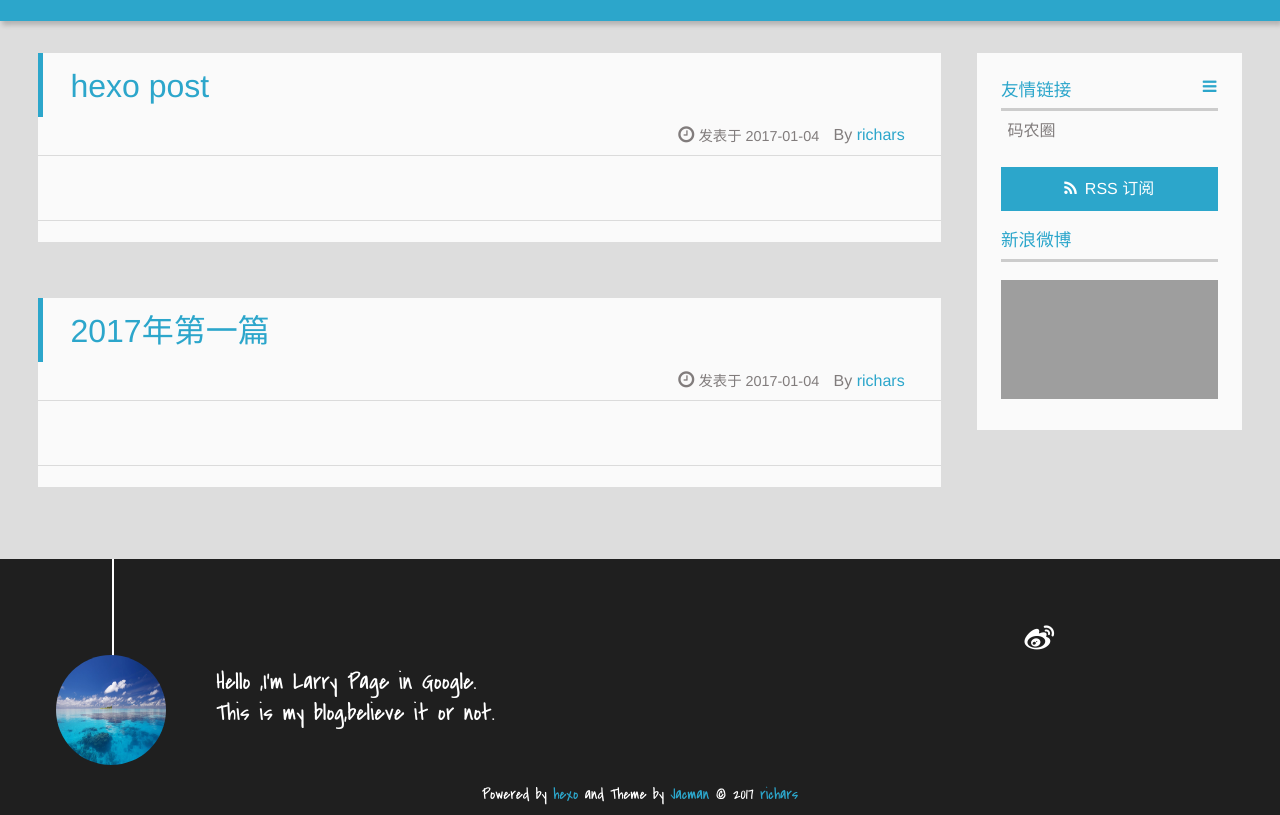
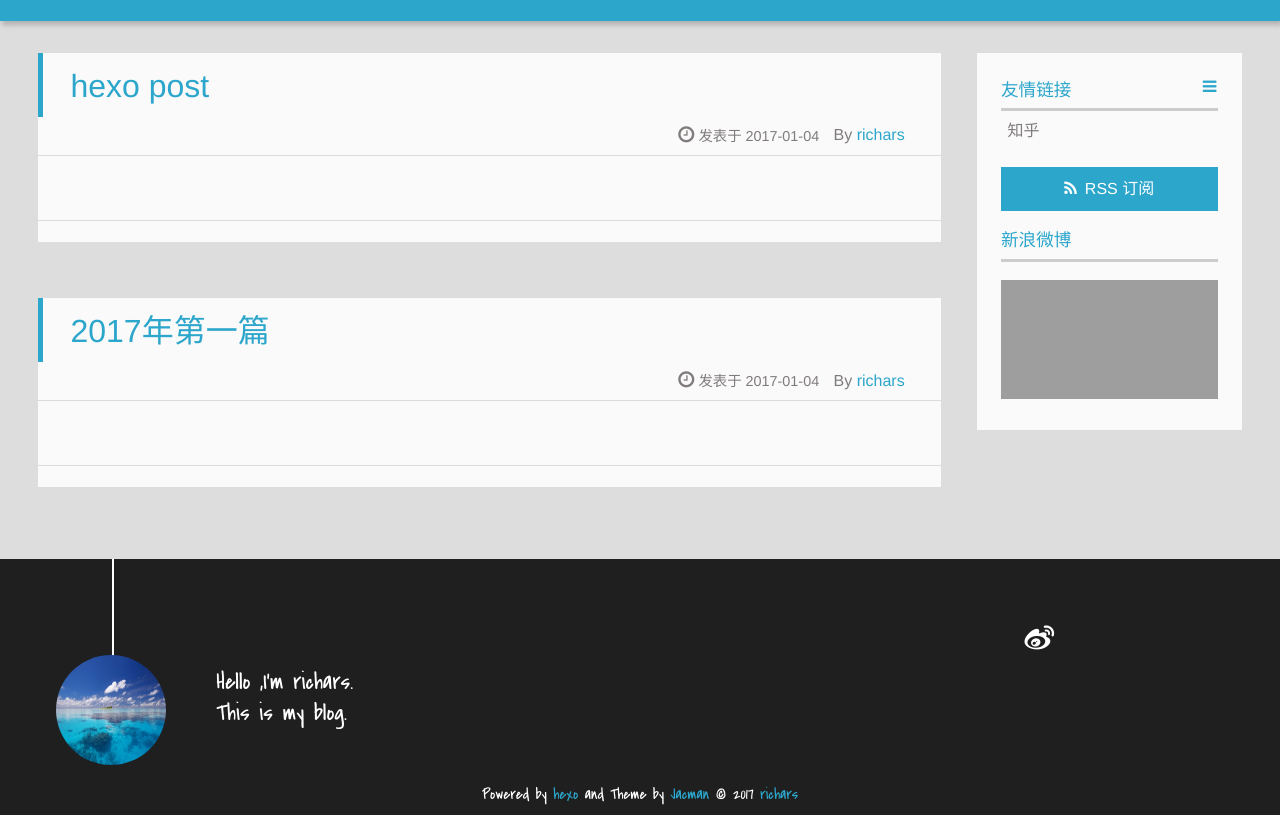
Before and after one commit to richars/richars.github.io, a plain HTML site: page index.html in a window 1280 px wide. Shown: the part 187-1002 px from the top of the page. Drawn offline with Linux system fonts and the light colour scheme; grey boxes are pictures that could not be loaded; a script that the page names is missing.

Commit message:
Site updated: 2017-01-04 15:30:26

```diff
--- a/index.html
+++ b/index.html
@@ -194,7 +194,7 @@
 
           <li>
 
-            	<a href="https://coderq.com" target="_blank" title="一个面向程序员交流分享的新一代社区">码农圈</a>
+            	<a href="https://www.zhihu.com/" target="_blank" title="知乎">知乎</a>
 
           </li>
 
@@ -226,8 +226,8 @@
 
 
 	<section class="info">
-		<p> Hello ,I&#39;m Larry Page in Google. <br/>
-			This is my blog,believe it or not.</p>
+		<p> Hello ,I&#39;m richars. <br/>
+			This is my blog.</p>
 	</section>
 
 	<div class="social-font" class="clearfix">
```
Also changed, not shown: archives/2017/01/index.html (+2 -2 lines), archives/2017/index.html (+2 -2 lines), archives/index.html (+2 -2 lines), post/2017年第一篇/index.html (+3 -3 lines), post/hexo-post/index.html (+3 -3 lines).
